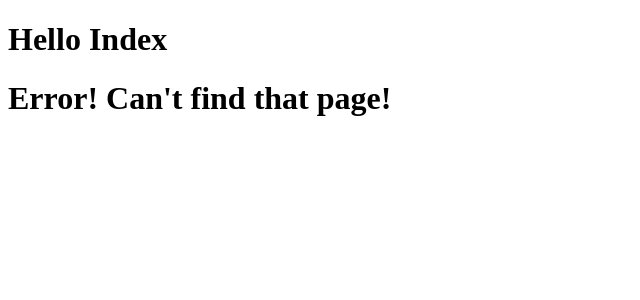
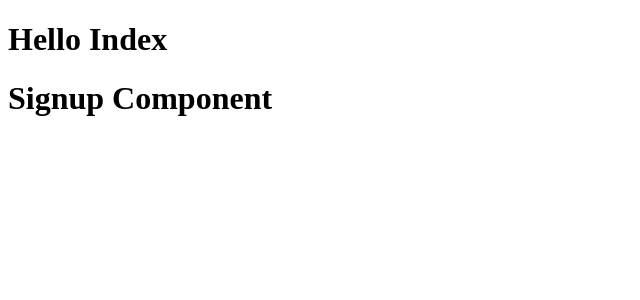
Before and after one commit to quinnfinite/once-login, a React app: page /signup in a window 1280 px wide. Shown: the top 300 px of the page, without its empty margins (0-640 px from the left). Built offline with nearby package versions, Linux system fonts and the light colour scheme.

Commit message:
Added signup component

```diff
--- a/client/src/App.jsx
+++ b/client/src/App.jsx
@@ -2,6 +2,7 @@ import React from 'react';
 import ReactDOM from 'react-dom';
 import {BrowserRouter, Route, Switch} from 'react-router-dom';
 import Login from './components/Login.jsx';
+import Signup from './components/Signup.jsx';
 import Error from './components/Error.jsx';
 
 function App () {
@@ -9,6 +10,7 @@ function App () {
     <main>
       <Switch>
         <Route path='/login' component={Login}/>
+        <Route path='/signup' component={Signup}/>
         <Route component={Error}/>
       </Switch>
     </main>
--- /dev/null
+++ b/client/src/components/Signup.jsx
@@ -0,0 +1,7 @@
+import React from 'react';
+
+export default function Signup(){
+  return(
+    <h1>Signup Component</h1>
+  )
+}
```
